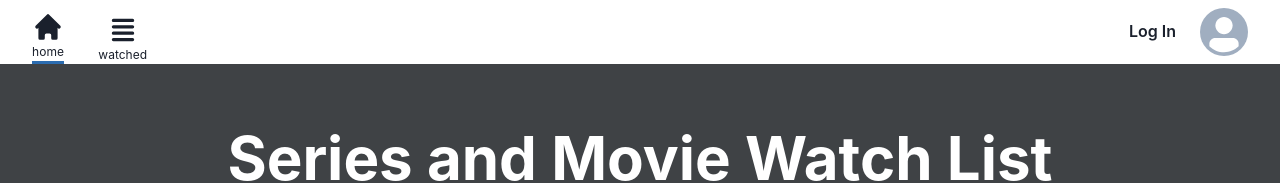
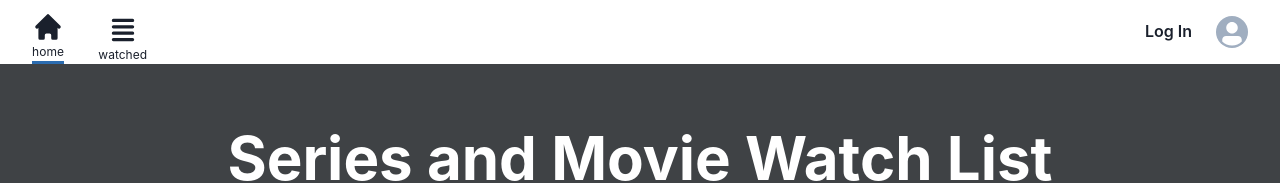
Before and after one commit to aandrade1980/series-movie-watch-list, a Next.js app: page / in a window 1280 px wide. Shown: the top 183 px of the page. Built offline with nearby package versions, Linux system fonts and the light colour scheme; no server answers.

Commit message:
Added header component

```diff
--- a/components/Header.jsx
+++ b/components/Header.jsx
@@ -70,7 +70,7 @@ export default function Header() {
         <Button variant="ghost" mr={2} onClick={handleClick}>
           {session ? 'Log Out' : 'Log In'}
         </Button>
-        <Avatar size="md" src={session?.user?.image} />
+        <Avatar size="sm" src={session?.user?.image} />
       </Flex>
     </Flex>
   );
```
